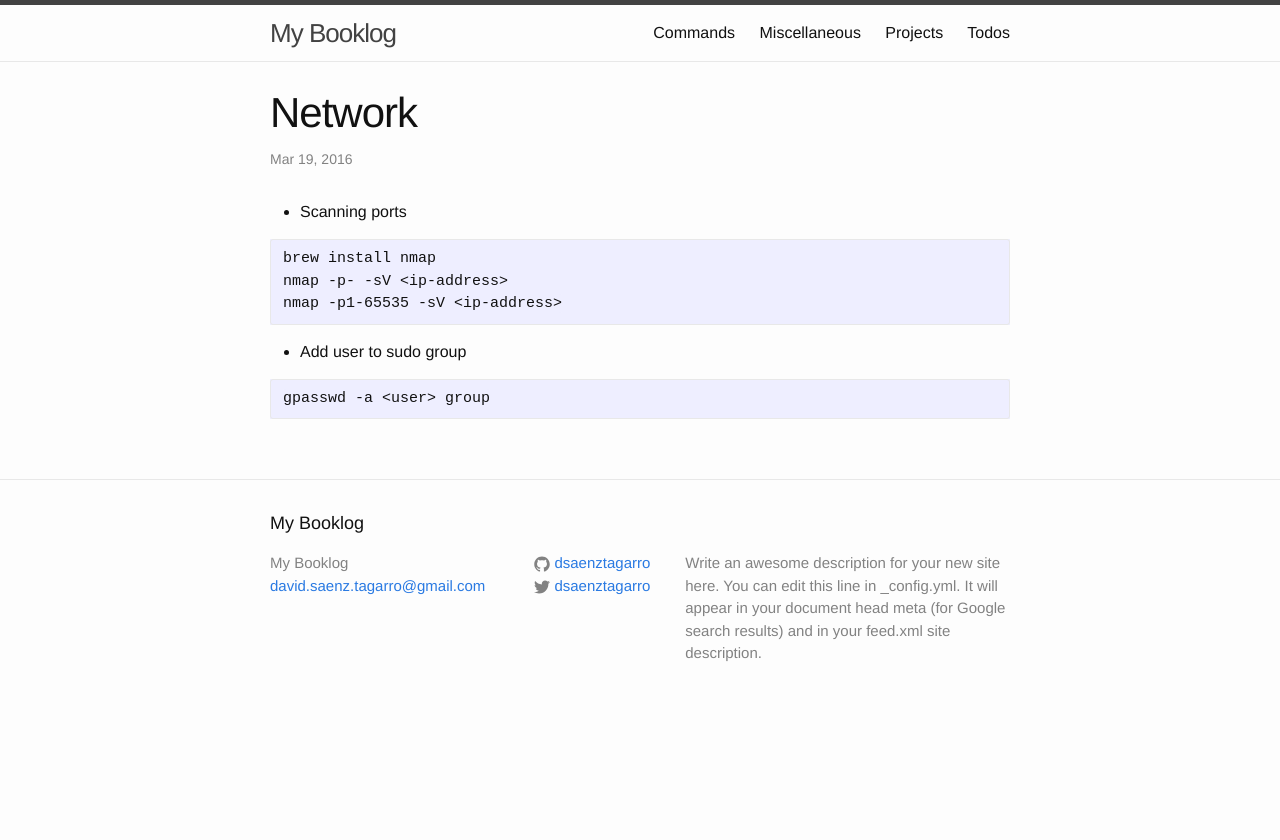
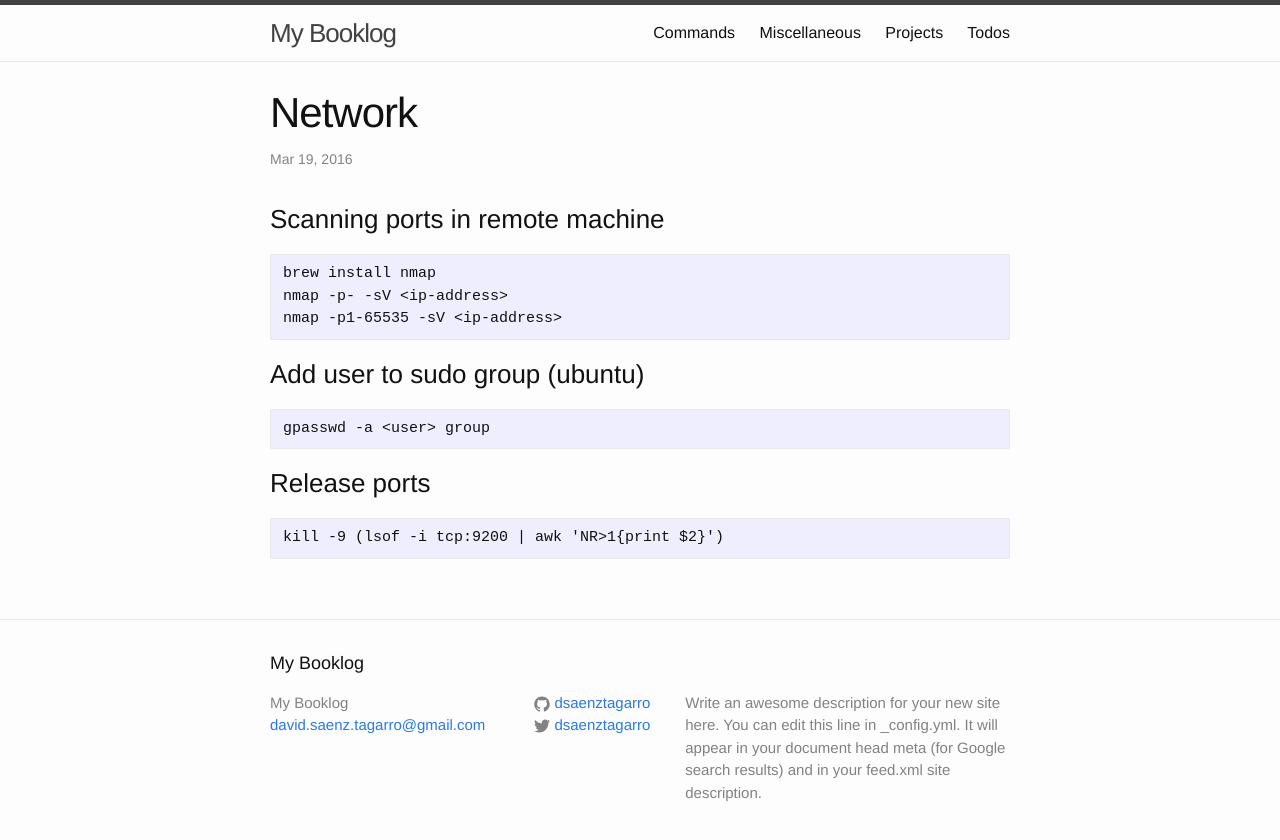
Before and after one commit to dsaenztagarro/booklog, a Jekyll site: the page built from _miscellaneous/network.md, in a window 1280 px wide. Shown: the top 840 px of the page. Built offline with Jekyll 4.4.1, drawn with Linux system fonts in a browser that asks for light colours.

````diff
--- a/_miscellaneous/network.md
+++ b/_miscellaneous/network.md
@@ -6,7 +6,7 @@ tags:
 - miscellaneous
 ---
 
-- Scanning ports
+### Scanning ports in remote machine
 
 ```
 brew install nmap
@@ -14,8 +14,14 @@ nmap -p- -sV <ip-address>
 nmap -p1-65535 -sV <ip-address>
 ```
 
-- Add user to sudo group
+### Add user to sudo group (ubuntu)
 
 ```
 gpasswd -a <user> group
 ```
+
+### Release ports
+
+```
+kill -9 (lsof -i tcp:9200 | awk 'NR>1{print $2}')
+```
````
Also changed, not shown: _projects/ruby.md (added, +18 -0 lines).
